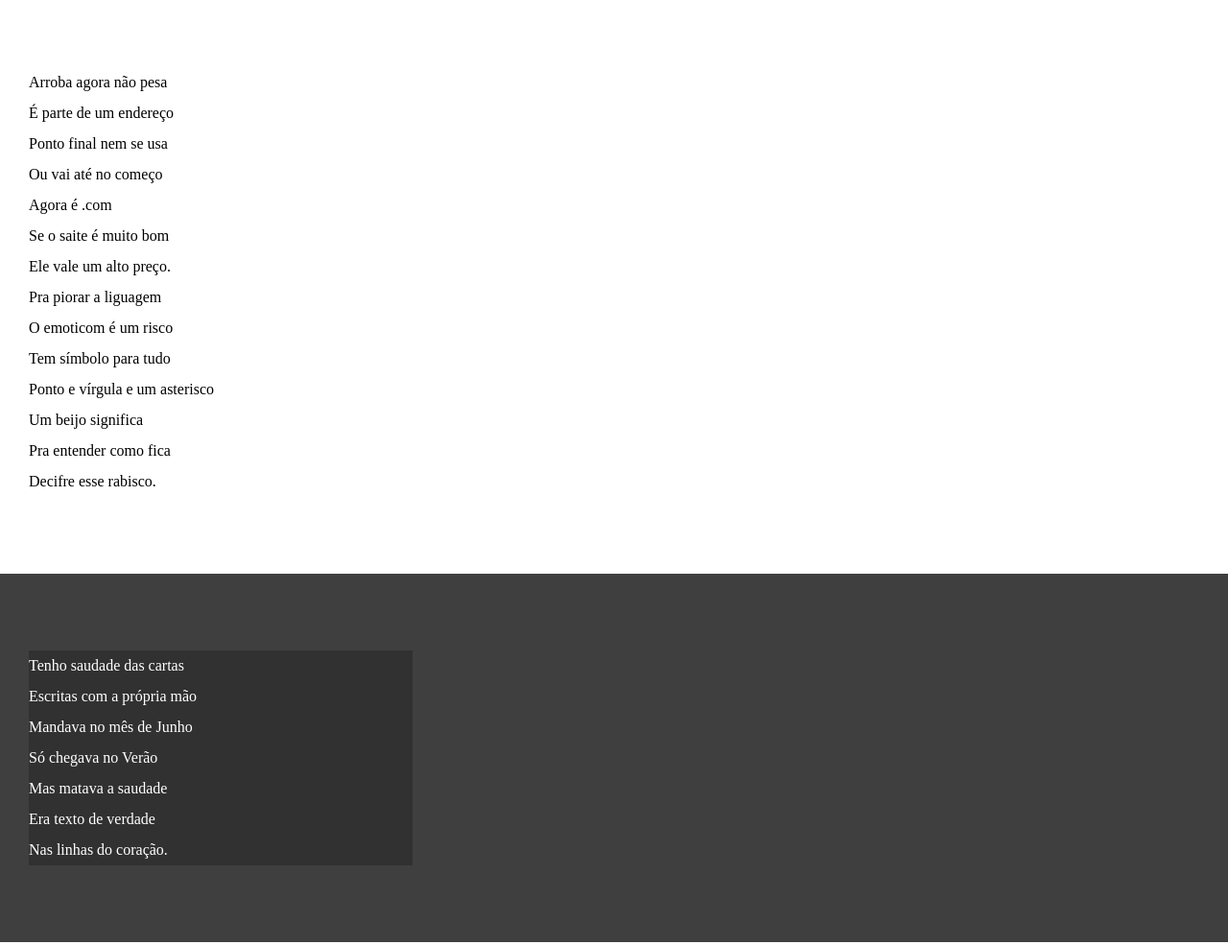
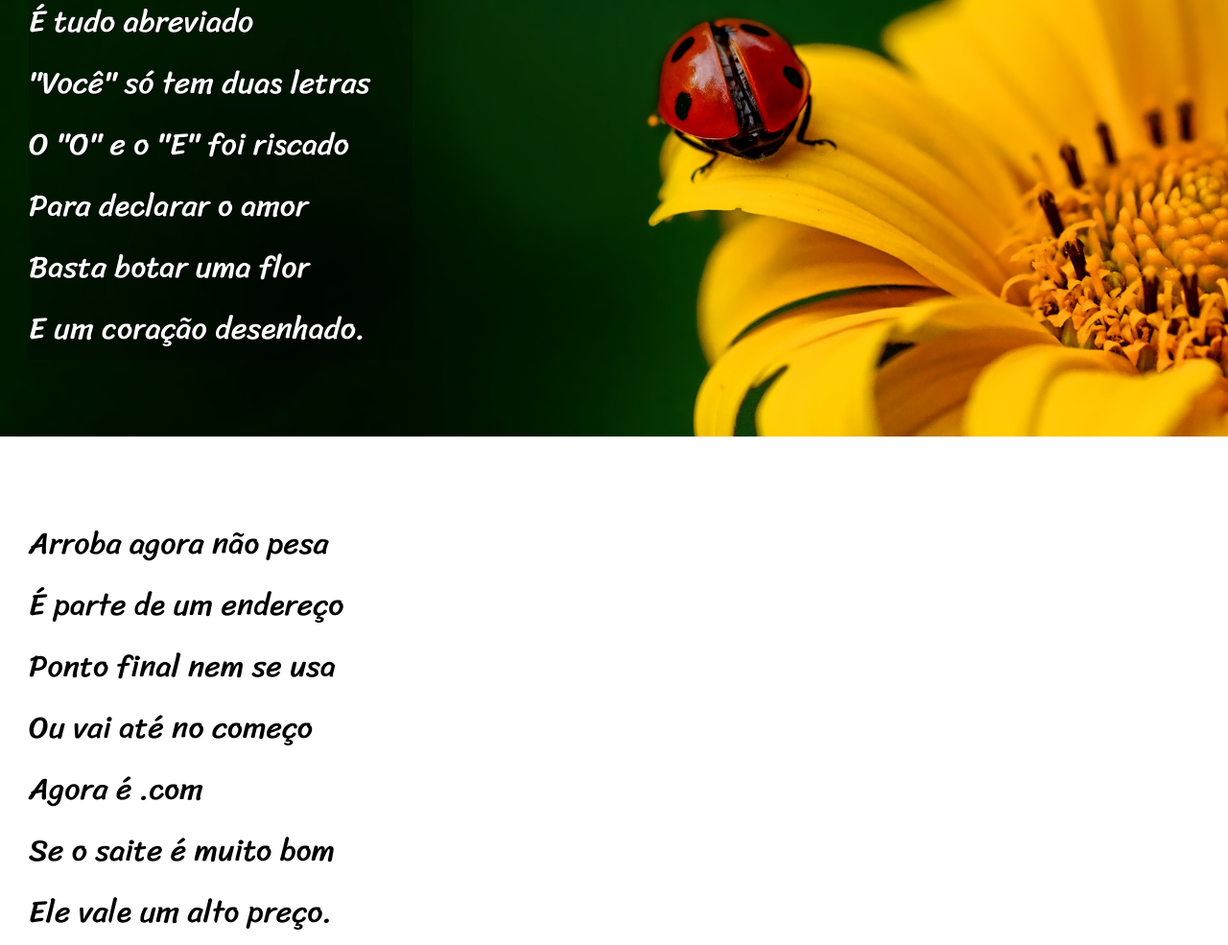
Before and after one commit to alyssonmths/projeto-cordel, a plain HTML site: page index.html in a window 1280 px wide. Shown: the part 933-1918 px from the top of the page at 96% size. Drawn offline with Linux system fonts and the light colour scheme.

Commit message:
atualização

```diff
--- a/index.html
+++ b/index.html
@@ -24,7 +24,7 @@
         </p>
     </section>
 
-    <section class="imagem">
+    <section class="imagem" id="img001">
         <p>
             Não é mais como era antes <br>
             É tudo abreviado <br>
@@ -36,7 +36,7 @@
         </p>
     </section>
 
-    <section class="normal">
+    <section class="normal" id="um">
         <p>
             Arroba agora não pesa <br>
             É parte de um endereço <br>
@@ -57,7 +57,7 @@
         </p>
     </section>
 
-    <section class="imagem">
+    <section class="imagem" id="img002">
         <p>
             Tenho saudade das cartas <br>
             Escritas com a própria mão <br>
@@ -69,7 +69,7 @@
         </p>
     </section>
 
-    <section class="normal">
+    <section class="normal" id="dois">
         <p>
             Agora, escrevo e envio <br>
             Chegando na mesma hora <br>
--- a/style.css
+++ b/style.css
@@ -1,4 +1,12 @@
 @charset "UTF-8";
+
+@import url('https://fonts.googleapis.com/css2?family=Passion+One&family=Sriracha&display=swap');
+
+:root {
+    --fonte1: Verdana, Geneva, Tahoma, sans-serif;
+    --fonte2: 'Passion One', sans-serif;
+    --fonte3: 'Sriracha', cursive;
+}
 
 * {
     margin: 0px;
@@ -8,6 +16,7 @@
 body {
     min-height: 100vh;
     background-color: darkgray;
+    font-family: var(--fonte1);
 }
 
 header {
@@ -20,6 +29,8 @@ header {
 
 header > h1 {
     font-variant: small-caps;
+    font-family: var(--fonte2);
+    font-size: 3em;
 }
 
 a {
@@ -37,6 +48,8 @@ section {
     padding-bottom: 10vh;
     line-height: 2em;
     padding-left: 30px;
+    font-family: var(--fonte3);
+    font-size: 2.5vw;
 }
 
 .normal {
@@ -47,11 +60,29 @@ section {
 .imagem {
     background-color: rgb(63, 63, 63);
     color: white;
+    background-attachment: fixed;
 }
 
 .imagem > p {
     background-color: rgba(0, 0, 0, 0.219);
     width: 400px;
+    text-shadow: 1px 1px 0px black;
+}
+
+#um > p, #dois > p {
+    padding-bottom: 2em;
+}
+
+#img001 {
+    background-image: url(pacote-d012/imagens/background001.jpg);
+    background-position: center;
+    background-size: cover;
+}
+
+#img002 {
+    background-image: url(pacote-d012/imagens/background002.jpg);
+    background-position: center;
+    background-size: cover;
 }
 
 footer {
```
